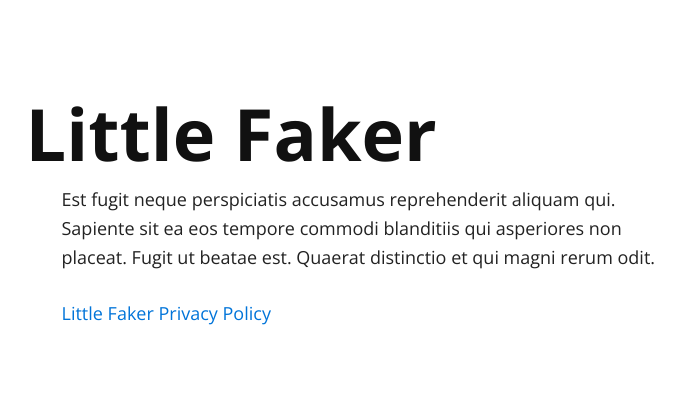
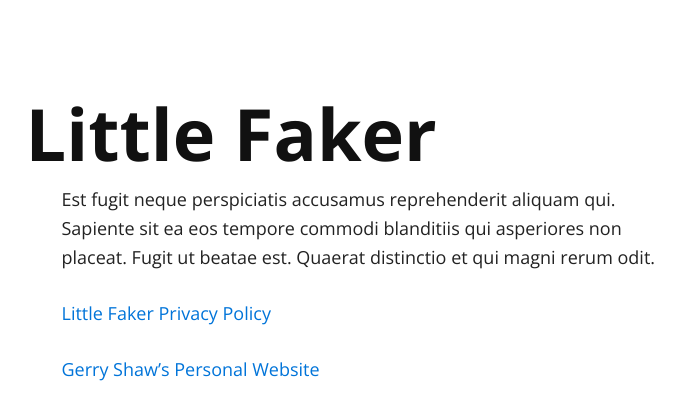
Before and after one commit to gshaw/gshaw.github.io, a Jekyll site: the page built from littlefaker/index.md, in a window 1280 px wide. Shown: the top 420 px of the page, without its empty margins (266-950 px from the left). Built offline with Jekyll 4.4.1, drawn with Linux system fonts in a browser that asks for light colours; nearby versions of some CDN libraries; our own code applies the rules of GitHub Pages for plain Markdown files.

Commit message:
Fix page titles

```diff
--- a/_layouts/page.html
+++ b/_layouts/page.html
@@ -6,7 +6,7 @@
   <meta http-equiv="X-UA-Compatible" content="IE=edge">
   <meta name="description" content="{{ site.description }}">
   <meta name="viewport" content="width=device-width, initial-scale=1.0">
-  <title>{{ site.title }}</title>
+  <title>{{ page.title }}</title>
   <link rel="stylesheet" href="https://cdnjs.cloudflare.com/ajax/libs/normalize/3.0.3/normalize.min.css">
   <link rel="stylesheet" href="/css/solo.css">
   <link rel="canonical" href="{{ site.ull }}" />
--- a/littlefaker/index.md
+++ b/littlefaker/index.md
@@ -1,9 +1,12 @@
 ---
 layout: page
+title: Little Faker
 ---
 
-# Little Faker
+# {{ page.title }}
 
 Est fugit neque perspiciatis accusamus reprehenderit aliquam qui. Sapiente sit ea eos tempore commodi blanditiis qui asperiores non placeat. Fugit ut beatae est. Quaerat distinctio et qui magni rerum odit.
 
 [Little Faker Privacy Policy](/littlefaker/privacy)
+
+[Gerry Shaw's Personal Website](/)
```
Also changed, not shown: littlefaker/privacy.md (+2 -1 lines).
